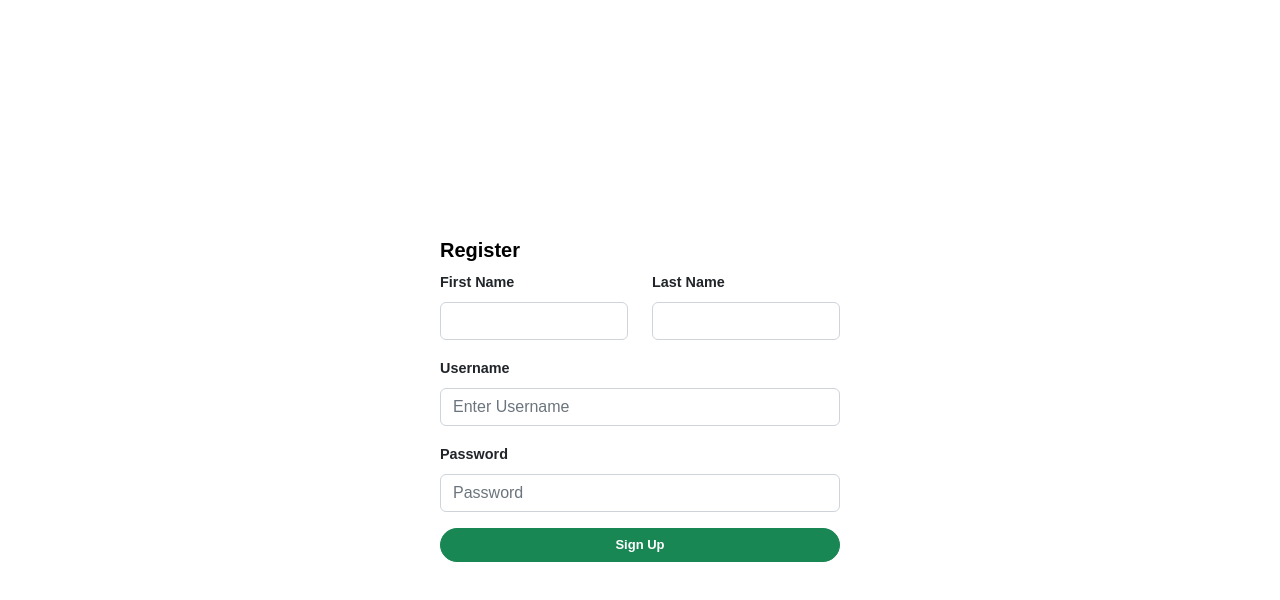
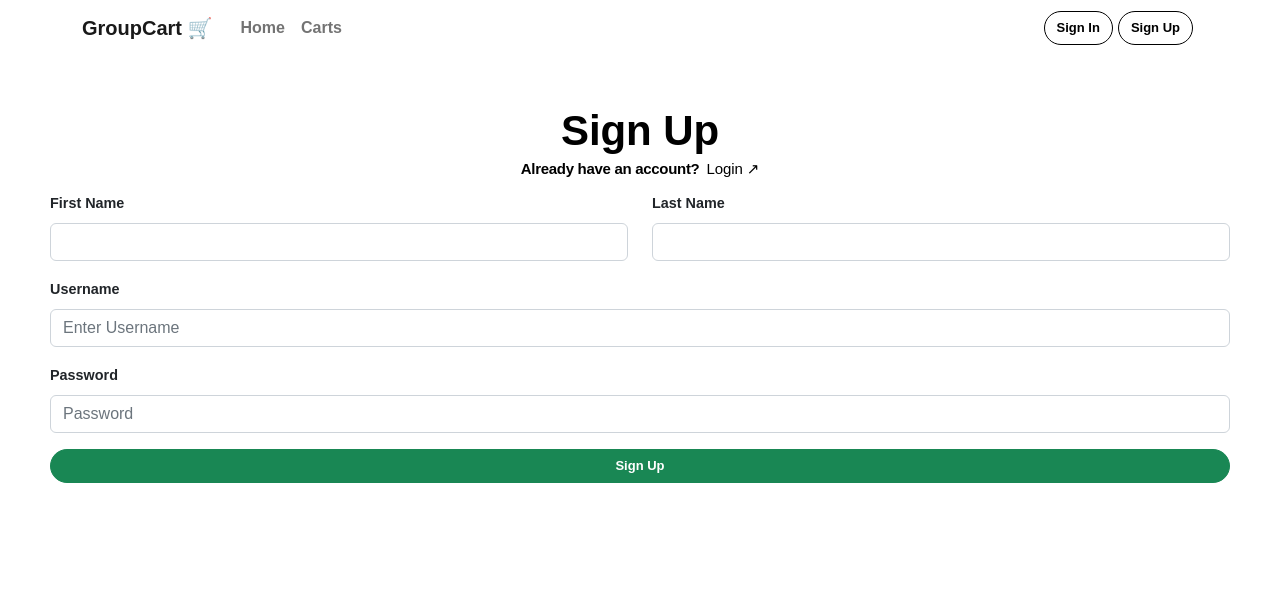
Before and after one commit to ethanoutangoun/groupcart, a React (Create React App) app in the folder frontend/: page /sign-up in a window 1280 px wide. Shown: the top 600 px of the page. Built offline with nearby package versions, Linux system fonts and the light colour scheme; a web font is replaced by a local one.

Commit message:
Redesign sign-in and sign-up pages

```diff
--- a/frontend/src/components/SignIn.js
+++ b/frontend/src/components/SignIn.js
@@ -6,6 +6,8 @@ import Button from "react-bootstrap/Button";
 import Form from "react-bootstrap/Form";
 import Col from "react-bootstrap/Col";
 import Row from "react-bootstrap/Row";
+import NavbarWrapper from './NavbarWrapper';
+import { Link, NavLink } from "react-router-dom";
 import { useNavigate } from "react-router-dom";
 import { useSignin } from "../hooks/useSignin"
 
@@ -26,10 +28,17 @@ function SignIn() {
   };
 
   return (
-    <>
+    <div className="page">
       <div className="form-parent">
+        <NavbarWrapper className="form-navbar" />
         <div className="form-child">
-          <h1 id="login-header">Login</h1>
+          <h1 id="login-header">Sign In</h1>
+          <div id="login-register-prompt">
+            <p id="login-question">Don't have an account?</p>
+            <NavLink className="login-redirect" to="/sign-up">
+              Register ↗
+            </NavLink>
+          </div>
           {/* This is all from react-bootstrap */}
           <Form>
             <Form.Group className="mb-3" controlId="formBasicUsername">
@@ -63,7 +72,7 @@ function SignIn() {
           </Form>
         </div>
       </div>
-    </>
+    </div>
   );
 };
 
--- a/frontend/src/components/SignUp.js
+++ b/frontend/src/components/SignUp.js
@@ -6,6 +6,8 @@ import Button from "react-bootstrap/Button";
 import Form from "react-bootstrap/Form";
 import Col from "react-bootstrap/Col";
 import Row from "react-bootstrap/Row";
+import NavbarWrapper from './NavbarWrapper';
+import { Link, NavLink } from "react-router-dom";
 import "../styles/sign-up.css";
 import { useSignup } from "../hooks/useSignup";
 import { useNavigate } from "react-router-dom";
@@ -32,8 +34,15 @@ function SignUp() {
   return (
     <>
       <div className="form-parent">
+        <NavbarWrapper className="form-navbar" />
         <div className="form-child">
-          <h1 id="register-header">Register</h1>
+          <h1 id="register-header">Sign Up</h1>
+          <div id="register-login-prompt">
+            <p id="register-question">Already have an account?</p>
+            <NavLink className="register-redirect" to="/sign-in">
+              Login ↗
+            </NavLink>
+          </div>
           {/* This is all from react-bootstrap */}
           <Form>
             <Row className="mb-3">
--- a/frontend/src/styles/sign-in.css
+++ b/frontend/src/styles/sign-in.css
@@ -3,16 +3,59 @@
 }
 
 #login-header {
+  text-align: center;
   font-family: "Satoshi", sans-serif;
-  font-weight: 700;
-  font-size: 20px;
+  font-weight: 900;
+  font-size: 42px;
+  letter-spacing: -0.1px;
+  margin-bottom: 2px;
+}
+
+#login-question {
+  text-align: center;
+  font-size: 15px;
+  font-weight: 600;
+  color: black;
+  letter-spacing: -0.3px;
+}
+
+#login-register-prompt {
+  display: flex;
+  align-items: center;
+  justify-content: center;
+}
+
+#login-register-prompt p {
+  display: inline-block;
+  margin-bottom: 0px;
+}
+
+.login-redirect {
+  display: inline-block;
+  margin-left: 7px;
+
+  text-align: center;
+  font-size: 15px;
+  font-weight: 400;
+  letter-spacing: -0.1px;
+  text-decoration: none;
+  color: black;
+}
+
+.login-redirect:hover {
+  text-decoration: underline;
+  color: rgba(0, 0, 0, 0.8);
 }
 
 .form-parent {
   height: 100vh;
   display: flex;
-  justify-content: center;
-  align-items: center;
+  flex-direction: column;
+}
+
+.form-child {
+  padding: 50px 50px;
+  width: 100%;
 }
 
 .header-block {
--- a/frontend/src/styles/sign-up.css
+++ b/frontend/src/styles/sign-up.css
@@ -4,6 +4,48 @@
     font-size: 20px;
 }
 
-.form-child {
-  width: 50vmin;
+#register-header {
+  text-align: center;
+  font-family: "Satoshi", sans-serif;
+  font-weight: 900;
+  font-size: 42px;
+  letter-spacing: -0.1px;
+  margin-bottom: 2px;
 }
+
+#register-question {
+  text-align: center;
+  font-size: 15px;
+  font-weight: 600;
+  color: black;
+  letter-spacing: -0.3px;
+}
+
+#register-login-prompt {
+  display: flex;
+  align-items: center;
+  justify-content: center;
+  margin-bottom: 10px;
+}
+
+#register-login-prompt p {
+  display: inline-block;
+  margin-bottom: 0px;
+}
+
+.register-redirect {
+  display: inline-block;
+  margin-left: 7px;
+
+  text-align: center;
+  font-size: 15px;
+  font-weight: 400;
+  letter-spacing: -0.1px;
+  text-decoration: none;
+  color: black;
+}
+
+.register-redirect:hover {
+  text-decoration: underline;
+  color: rgba(0, 0, 0, 0.8);
+}
```
